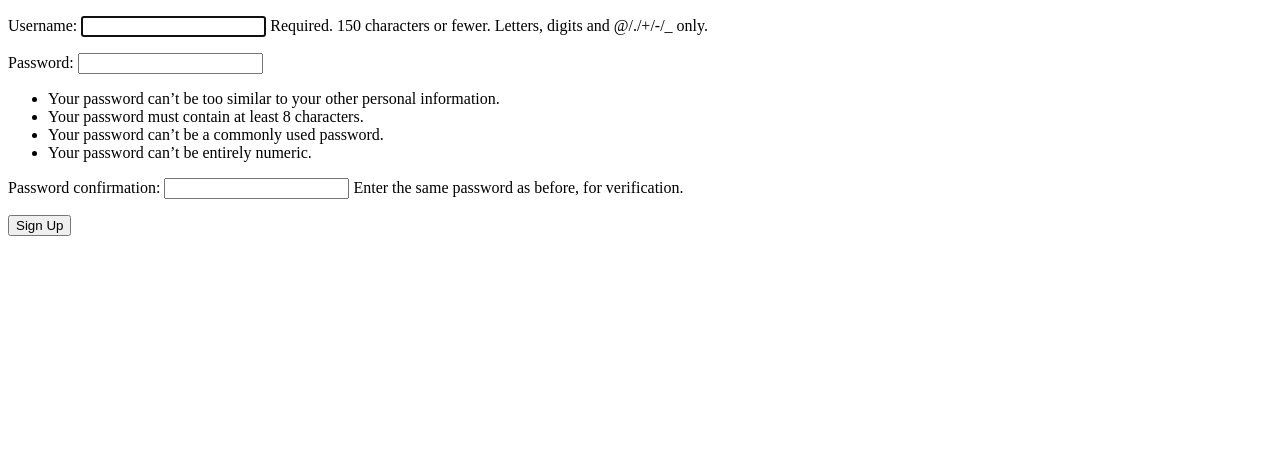
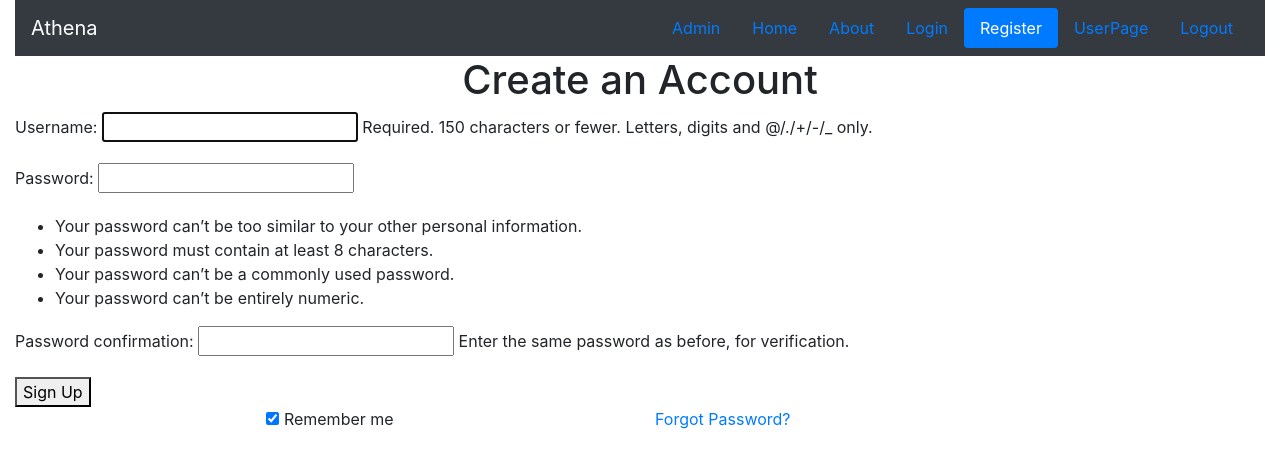
Before and after one commit to OpenStockDataShop/Athena_Stocks, a Django app: page /register/ in a window 1280 px wide. Shown: the top 468 px of the page. Run offline with Django 3.2, Linux system fonts and the light colour scheme; parts of the project's set-up code (start-up, migrations or seed data) failed here and were passed over; some libraries are stand-ins or nearby versions.

Commit message:
initial formatting of registration page

```diff
--- a/django_project/users/templates/registration/register.html
+++ b/django_project/users/templates/registration/register.html
@@ -1,12 +1,69 @@
 <!DOCTYPE html>
+<html lang="en">
 <html>
+    <head>
+        <meta charset="UTF-8">
+        <meta http-equiv="X-UA-Compatible" content="IE=edge">
+        <meta name="viewport" content="width=device-width, initial-scale=1, shrink-to-fit=no">
+
+        <title>Registration</title>
+        <!-- Taken from https://github.com/twbs/bootstrap -->
+        <link rel="stylesheet" href="https://stackpath.bootstrapcdn.com/bootstrap/4.3.1/css/bootstrap.min.css" integrity="sha384-ggOyR0iXCbMQv3Xipma34MD+dH/1fQ784/j6cY/iJTQUOhcWr7x9JvoRxT2MZw1T" crossorigin="anonymous">
+    </head>
+    <body>
+        <!-- essentially same navbar as home page, just with register highlighted-->
+        <div class="container-fluid">
+            <navbar class="navbar navbar-dark bg-dark">
+                <a class="navbar-brand" href="#">Athena</a>
+                <ul class="nav nav-pills nav-justified">
+                    <li class="nav-item">
+                        <a class="nav-link" aria-current="page" href="/admin">Admin</a>
+                    </li>
+                    <li class="nav-item">
+                        <a class="nav-link" href="{% url 'stocks-home' %}">Home</a>
+                    </li>
+                    <li class="nav-item">
+                        <a class="nav-link" href="{% url 'stocks-about' %}">About</a>
+                    </li>
+                    <li class="nav-item">
+                        <a class="nav-link" href="/accounts/login">Login</a>
+                    </li>
+                    <li class="nav-item">
+                        <a class="nav-link active" href="/register">Register</a>
+                    </li>
+                    <li class="nav-item">
+                        <a class="nav-link" href="/UserPage">UserPage</a>
+                    </li>
+                    <li class="nav-item">
+                        <a class="nav-link" href="/logout">Logout</a>
+                    </li>
+                </u1>
+            </navbar>
+        </div>
+        <div class="container-fluid vertical-center horizontal-center">
             <div class="user-section">
                 <!-- https://docs.djangoproject.com/en/3.2/topics/forms/ taken as inpiration for submitting form -->
+                <h1 class="text-center">Create an Account</h1>
                 <form method="POST">
                     {% csrf_token %}
                     {{ form.as_p }}
                     <button class="bt btn-sign-up" type="submit">Sign Up</button>
                     {{ form.errors }}
+                    <!-- based on this tutorial: https://mdbootstrap.com/docs/standard/forms/overview/#! -->
+                    <div class="row mb-4">
+                        <div class="col d-flex justify-content-center">
+                            <div class="form-check">
+                                <input type="checkbox" value="remember-me" checked />
+                                <label class="form-check-label">Remember me</label>
+                            </div>
+                        </div>
+                        <div class="col">
+                            <!-- CHANGE: link to home for now-->
+                            <a href="{% url 'stocks-home' %}">Forgot Password?</a>
+                        </div>
+                    </div>
                 </form>
             </div>
+        </div>
+    </body>
 </html>
```
Also changed, not shown: django_project/stocks/views.py (+7 -2 lines). Lines whose indentation alone changed are shown as unchanged.
